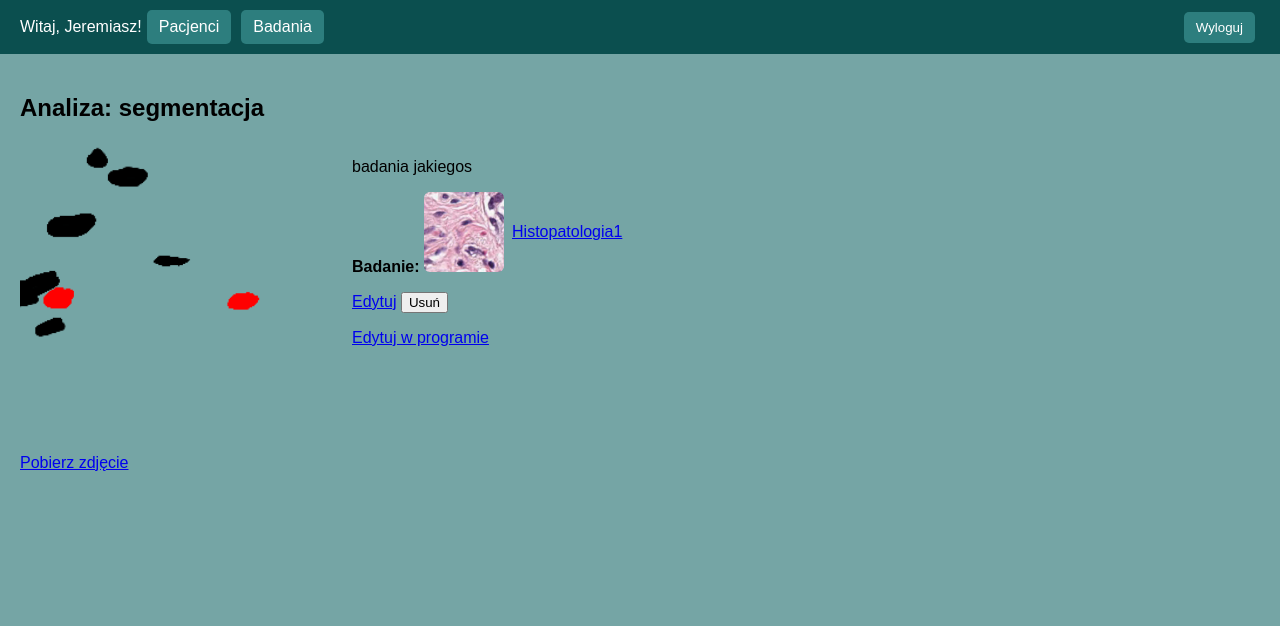
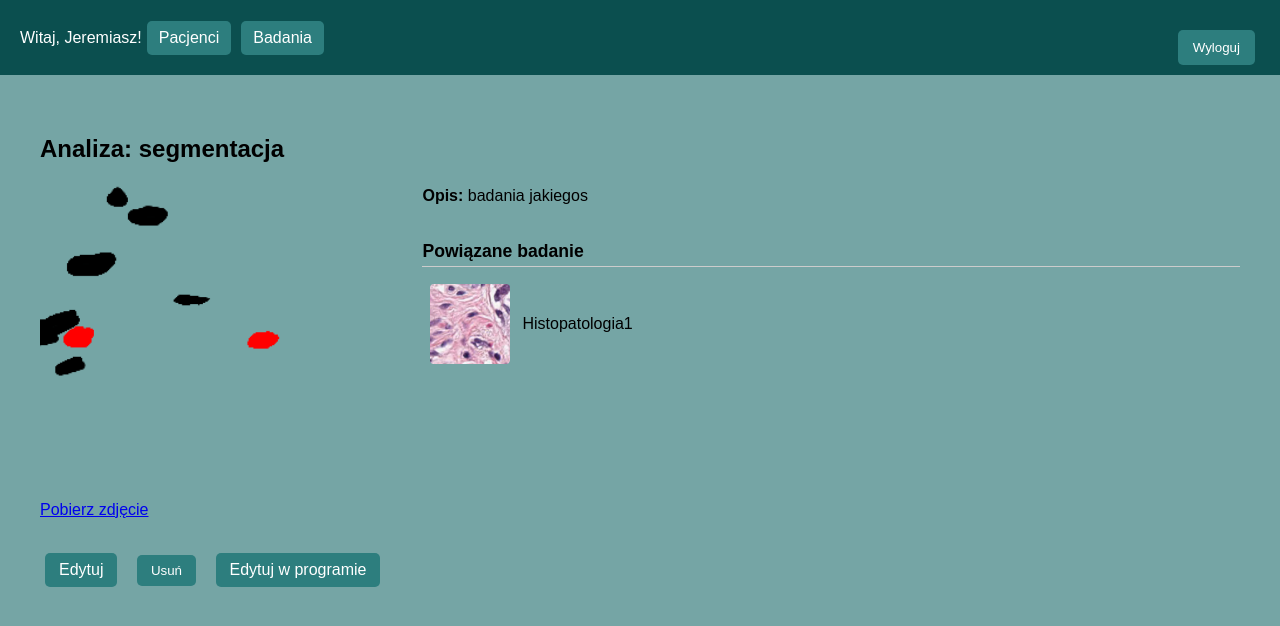
Before and after one commit to jeremayaa/send_badanie, a Django app: page /analizy/54/ in a window 1280 px wide. Shown: the top 626 px of the page. Run offline with Django 5.2, Linux system fonts and the light colour scheme; a user stored in the database is signed in; data comes from the database, SQL or seed files in the repository; both versions use the stored data as it was after the commit.

Commit message:
UI cleaning

```diff
--- /dev/null
+++ b/core/static/css/base.css
@@ -0,0 +1,81 @@
+body {
+  margin: 0;
+  background-color: rgb(117, 165, 165);
+  font-family: Arial, sans-serif;
+}
+
+header {
+  position: sticky;
+  top: 0;
+  background-color: #0b4f4f;
+  padding: 10px 20px;
+  display: flex;
+  justify-content: space-between;
+  align-items: center;
+  color: white;
+  z-index: 1000;
+}
+
+.nav-left,
+.nav-right {
+  display: flex;
+  align-items: center;
+}
+
+.nav-left a,
+.nav-right button {
+  margin: 0 5px;
+  padding: 8px 12px;
+  border: none;
+  text-decoration: none;
+  color: white;
+  background-color: #2d7e7e;
+  border-radius: 5px;
+  transition: background-color 0.3s;
+  cursor: pointer;
+}
+
+.nav-left a:hover,
+.nav-right button:hover {
+  background-color: #256b6b;
+}
+
+/* Base reset */
+/* button {
+  font-family: inherit;
+  font-size: inherit;
+  background: none;
+  color: inherit;
+  border: none;
+  padding: 0;
+  cursor: pointer;
+}
+
+/* Navigation and action button style */
+.nav-left a,
+.nav-right button,
+.detail-actions a,
+.detail-actions button {
+  margin: 0 5px;
+  padding: 8px 12px;
+  border: none;
+  text-decoration: none;
+  color: white;
+  background-color: #2d7e7e;
+  border-radius: 5px;
+  transition: background-color 0.3s;
+  cursor: pointer;
+}
+
+/* Hover effects */
+.nav-left a:hover,
+.nav-right button:hover,
+.detail-actions a:hover,
+.detail-actions button:hover {
+  background-color: #256b6b;
+} */
+
+
+form {
+  margin: 0;
+}
--- /dev/null
+++ b/core/static/css/details.css
@@ -0,0 +1,112 @@
+/* Layout container */
+.detail-container {
+  max-width: 1200px;
+  margin: 40px auto;
+  padding: 0 20px;
+  font-size: 16px;
+}
+
+/* Section headers */
+.detail-container h2 {
+  margin-bottom: 0.75em;
+}
+
+.detail-container h3 {
+  margin-top: 2em;
+  margin-bottom: 0.5em;
+  font-size: 1.1em;
+  border-bottom: 1px solid #ccc;
+  padding-bottom: 0.25em;
+}
+
+/* Two-column layout */
+.flex-columns {
+  display: flex;
+  align-items: flex-start;
+  gap: 2em;
+  flex-wrap: nowrap;
+}
+
+/* Left panel (metadata) */
+.detail-meta p {
+  margin: 0.4em 0;
+}
+
+/* Right panel: reusable item list */
+.item-list {
+  width: 100%;
+}
+
+/* Shared item entry style (badania & analizy) */
+.item-entry {
+  display: flex;
+  align-items: center;
+  padding: 8px;
+  border-radius: 6px;
+  transition: background-color 0.2s;
+  text-decoration: none;
+  color: inherit;
+  margin-bottom: 0.5em;
+}
+
+.item-entry:hover {
+  background-color: rgba(0, 0, 0, 0.05);
+}
+
+.item-entry img {
+  width: 80px;
+  height: auto;
+  margin-right: 12px;
+  border-radius: 4px;
+}
+
+/* Action buttons */
+.detail-actions {
+  margin-top: 1em;
+}
+
+.detail-actions a,
+.detail-actions form button {
+  display: inline-block;
+  margin-right: 10px;
+  padding: 8px 14px;
+  background-color: #2d7e7e;
+  color: white;
+  border: none;
+  border-radius: 5px;
+  text-decoration: none;
+  transition: background-color 0.3s;
+  cursor: pointer;
+}
+
+.detail-actions a:hover,
+.detail-actions form button:hover {
+  background-color: #256b6b;
+}
+
+.inline-delete-form {
+  display: inline;
+}
+
+/* Main image */
+.detail-image {
+  width: 300px;
+  height: 300px;
+  object-fit: cover;
+  border-radius: 8px;
+}
+
+/* Thumbnail inside links */
+.thumbnail {
+  width: 80px;
+  height: 80px;
+  object-fit: cover;
+  border-radius: 6px;
+  margin-right: 10px;
+}
+
+/* Empty state */
+.empty {
+  font-style: italic;
+  color: #666;
+}
--- /dev/null
+++ b/core/static/css/forms.css
@@ -0,0 +1,84 @@
+/* form {
+  background-color: #ffffff;
+  padding: 20px;
+  border-radius: 10px;
+  max-width: 600px;
+  box-shadow: 0 4px 8px rgba(0, 0, 0, 0.1);
+  margin: 0 auto;
+} */
+
+/* Only full-page forms get this layout */
+form.form-block {
+  background-color: #ffffff;
+  padding: 20px;
+  border-radius: 10px;
+  max-width: 600px;
+  box-shadow: 0 4px 8px rgba(0, 0, 0, 0.1);
+  margin: 0 auto;
+}
+
+form.form-block label {
+  display: block;
+  margin-top: 15px;
+  font-weight: bold;
+}
+
+form.form-block input[type="text"],
+form.form-block input[type="date"],
+form.form-block input[type="file"],
+form.form-block select,
+form.form-block textarea {
+  width: 100%;
+  padding: 10px;
+  margin-top: 5px;
+  border-radius: 5px;
+  border: 1px solid #ccc;
+  box-sizing: border-box;
+}
+
+form.form-block button[type="submit"] {
+  margin-top: 20px;
+}
+
+form h2 {
+  margin-bottom: 20px;
+}
+
+form label {
+  display: block;
+  margin-top: 15px;
+  font-weight: bold;
+}
+
+form input[type="text"],
+form input[type="date"],
+form input[type="file"],
+form select,
+form textarea {
+  width: 100%;
+  padding: 10px;
+  margin-top: 5px;
+  border-radius: 5px;
+  border: 1px solid #ccc;
+  box-sizing: border-box;
+}
+
+form button[type="submit"],
+form button[type="button"] {
+  margin-top: 20px;
+  padding: 10px 15px;
+  border: none;
+  background-color: #2d7e7e;
+  color: white;
+  border-radius: 5px;
+  cursor: pointer;
+  transition: background-color 0.3s ease;
+}
+
+form button:hover {
+  background-color: #256b6b;
+}
+
+#tags-container {
+  margin-top: 10px;
+}
--- a/core/templates/core/analiza_detail.html
+++ b/core/templates/core/analiza_detail.html
@@ -1,49 +1,27 @@
 {% extends 'core/base.html' %}
 {% block title %}{{ analiza.nazwa }}{% endblock %}
 {% block content %}
+<div class="detail-container">
   <h2>Analiza: {{ analiza.nazwa }}</h2>
 
-  <div style="display: flex; gap: 2em; align-items: flex-start;">
-
-    <!-- LEFT COLUMN: Image -->
+  <div class="flex-columns">
+    <!-- LEFT: image + buttons -->
     <div>
       {% if analiza.zdjecie %}
-        <img src="{{ analiza.zdjecie.url }}"
-             alt="{{ analiza.nazwa }}"
-             style="width: 300px; height: 300px; object-fit: cover; border-radius: 8px;">
-        <p style="margin-top: 0.5em;">
-          <a href="{{ analiza.zdjecie.url }}" download>Pobierz zdjęcie</a>
-        </p>
+        <img src="{{ analiza.zdjecie.url }}" alt="{{ analiza.nazwa }}" class="detail-image">
+        <p><a href="{{ analiza.zdjecie.url }}" download>Pobierz zdjęcie</a></p>
       {% endif %}
-    </div>
-
-    <!-- RIGHT COLUMN: Info and Actions -->
-    <div style="flex-grow: 1;">
-      <p>{{ analiza.opis|default:"(brak opisu)" }}</p>
-
-      <p>
-        <strong>Badanie:</strong>
-        <a href="{% url 'core:badanie-detail' analiza.badanie.pk %}" style="display: inline-flex; align-items: center; gap: 8px;">
-          <img src="{{ analiza.badanie.zdjecie.url }}"
-               alt="Badanie #{{ analiza.badanie.pk }}"
-               style="width: 80px; height: 80px; object-fit: cover; border-radius: 6px;">
-          {{ analiza.badanie.nazwa }}
-        </a>
-      </p>
 
       {% if analiza.badanie.pacjent.lekarz.user == user %}
-        <div style="margin-top: 1em;">
+        <div class="detail-actions">
           <a href="{% url 'core:analiza-edit' analiza.pk %}">Edytuj</a>
           <form method="post"
                 action="{% url 'core:analiza-delete' analiza.pk %}"
-                style="display:inline"
+                class="inline-delete-form"
                 onsubmit="return confirm('Czy na pewno chcesz usunąć analizę?');">
             {% csrf_token %}
             <button type="submit">Usuń</button>
           </form>
-        </div>
-
-        <div style="margin-top: 1em;">
           <a href="{% url 'core:program-analyze-analiza' analiza_pk=analiza.pk %}">
             Edytuj w programie
           </a>
@@ -51,5 +29,20 @@
       {% endif %}
     </div>
 
+    <!-- RIGHT: details -->
+    <div style="flex: 1;">
+      <div class="detail-meta">
+        <p><strong>Opis:</strong> {{ analiza.opis|default:"(brak opisu)" }}</p>
+      </div>
+
+      <h3>Powiązane badanie</h3>
+      <div class="item-list">
+        <a href="{% url 'core:badanie-detail' analiza.badanie.pk %}" class="item-entry">
+          <img src="{{ analiza.badanie.zdjecie.url }}" alt="Badanie #{{ analiza.badanie.pk }}">
+          {{ analiza.badanie.nazwa }}
+        </a>
+      </div>
+    </div>
   </div>
+</div>
 {% endblock %}
--- a/core/templates/core/base.html
+++ b/core/templates/core/base.html
@@ -1,55 +1,12 @@
+{% load static %}
 <!DOCTYPE html>
 <html lang="pl">
 <head>
   <meta charset="utf-8">
   <title>{% block title %}MedApp{% endblock %}</title>
-  <style>
-    body {
-      margin: 0;
-      background-color: rgb(117, 165, 165);
-      font-family: Arial, sans-serif;
-    }
-
-    header {
-      position: sticky;
-      top: 0;
-      background-color: #0b4f4f;
-      padding: 10px 20px;
-      display: flex;
-      justify-content: space-between;
-      align-items: center;
-      color: white;
-      z-index: 1000;
-    }
-
-    .nav-left,
-    .nav-right {
-      display: flex;
-      align-items: center;
-    }
-
-    .nav-left a,
-    .nav-right button {
-      margin: 0 5px;
-      padding: 8px 12px;
-      border: none;
-      text-decoration: none;
-      color: white;
-      background-color: #2d7e7e;
-      border-radius: 5px;
-      transition: background-color 0.3s;
-      cursor: pointer;
-    }
-
-    .nav-left a:hover,
-    .nav-right button:hover {
-      background-color: #256b6b;
-    }
-
-    form {
-      margin: 0;
-    }
-  </style>
+  <link rel="stylesheet" href="{% static 'css/base.css' %}">
+  <link rel="stylesheet" href="{% static 'css/forms.css' %}">
+  <link rel="stylesheet" href="{% static 'css/details.css' %}">
 </head>
 <body>
   {% if user.is_authenticated %}
--- a/core/templates/core/login.html
+++ b/core/templates/core/login.html
@@ -2,7 +2,7 @@
 {% block title %}Logowanie{% endblock %}
 {% block content %}
   <h2>Logowanie</h2>
-  <form method="post">
+  <form method="post" class="form-block">
     {% csrf_token %}
     {{ form.as_p }}
     <button type="submit">Zaloguj</button>
--- a/core/templates/core/pacjent_list.html
+++ b/core/templates/core/pacjent_list.html
@@ -1,4 +1,5 @@
 {% extends 'core/base.html' %}
+{% load static %}
 {% block title %}Pacjenci{% endblock %}
 {% block content %}
   <h2>Pacjenci</h2>
--- a/send_badanie/settings.py
+++ b/send_badanie/settings.py
@@ -131,6 +131,7 @@
 # https://docs.djangoproject.com/en/5.1/howto/static-files/
 
 STATIC_URL = '/static/'
+STATICFILES_DIRS = [BASE_DIR / "static"]
 
 MEDIA_URL = '/media/'
 MEDIA_ROOT = BASE_DIR / 'media'
```
Also changed, not shown: core/templates/core/analiza_form.html (+7 -13 lines), core/templates/core/analiza_program_form.html (+11 -16 lines), core/templates/core/badanie_detail.html (+18 -56 lines), core/templates/core/badanie_form.html (+11 -13 lines), core/templates/core/pacjent_detail.html (+29 -15 lines), core/templates/core/pacjent_form.html (+3 -5 lines), db.sqlite3, media/analizy/analiza_NxeqKTO.png (added), media/analizy/analiza_SaytHJg.png (added), media/analizy/analiza_UbtlTom.png (added).
